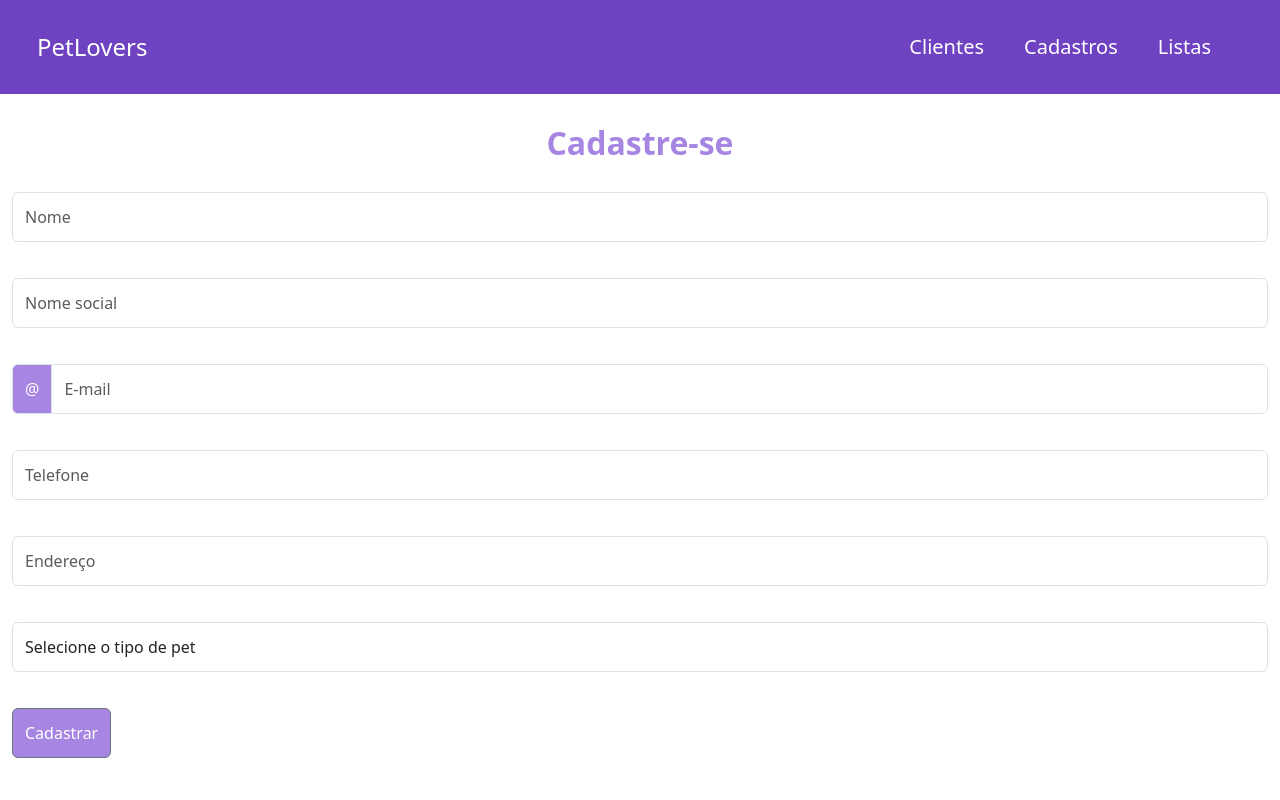
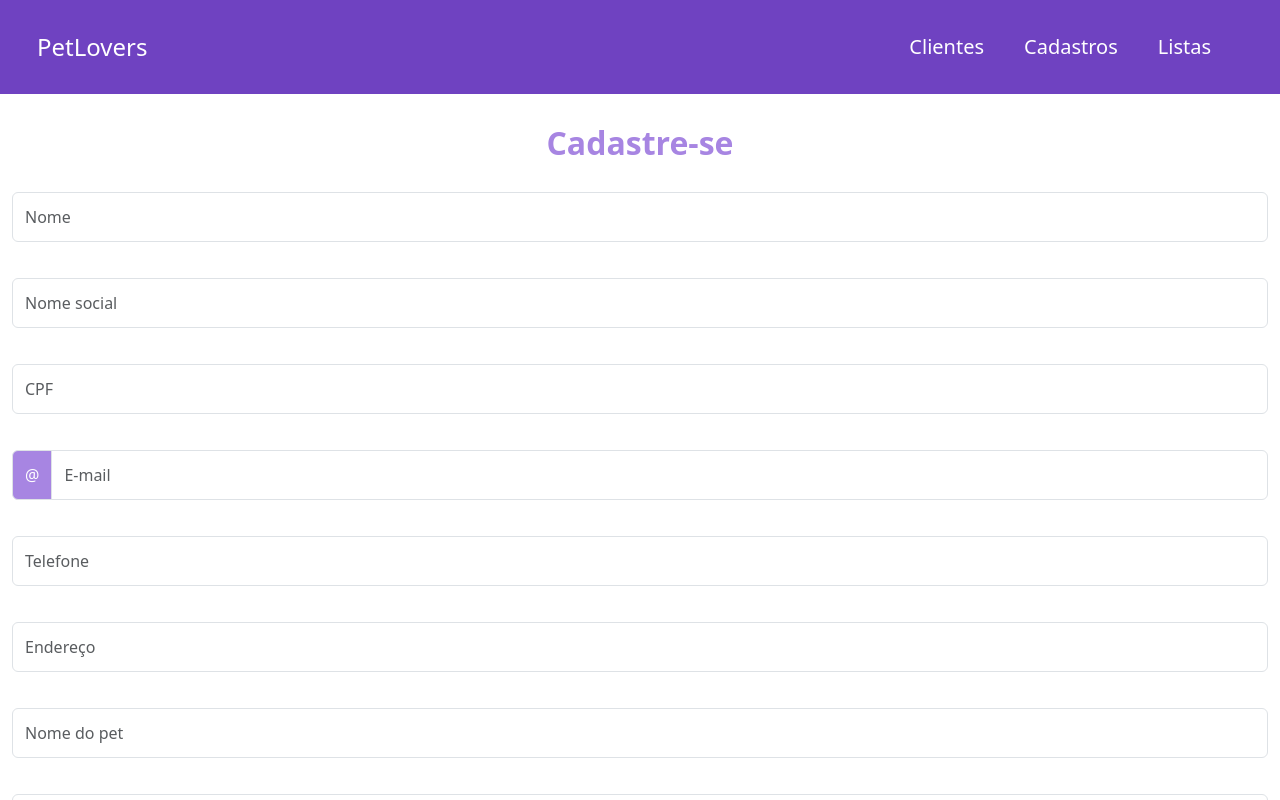
Before and after one commit to ninabtolo/PetLovers, a React (Create React App) app in the folder atvii/: page / in a window 1280 px wide. Both pictures are taken after a click on the link "Cadastros". Shown: the top 800 px of the page. Built offline with nearby package versions, Linux system fonts and the light colour scheme.

Commit message:
Update formularioCadastroCliente.tsx

```diff
--- a/atvii/src/componentes/formularioCadastroCliente.tsx
+++ b/atvii/src/componentes/formularioCadastroCliente.tsx
@@ -43,6 +43,18 @@ export default class FormularioCadastroCliente extends Component<Props> {
                             style={{ height: "50px" }}
                         />
                     </div>
+
+                    <div className="input-group mb-3" style={{ padding: "10px 0" }}>
+                        <input
+                            type="text"
+                            className="form-control"
+                            placeholder="CPF"
+                            aria-label="CPF"
+                            aria-describedby="basic-addon1"
+                            style={{ height: "50px" }}
+                        />
+                    </div>
+
                     <div className="input-group mb-3" style={{ padding: "10px 0" }}>
                         <span
                             className="input-group-text"
@@ -84,19 +96,36 @@ export default class FormularioCadastroCliente extends Component<Props> {
                     </div>
 
                     <div className="input-group mb-3" style={{ padding: "10px 0" }}>
-                        <select
+                        <input
+                            type="text"
                             className="form-control"
+                            placeholder="Nome do pet"
+                            aria-label="Nome do pet"
+                            aria-describedby="basic-addon1"
                             style={{ height: "50px" }}
-                        >
-                            <option value="">Selecione o tipo de pet</option>
-                            <option value="cachorro">Cachorro</option>
-                            <option value="gato">Gato</option>
-                            <option value="passaro">Pássaro</option>
-                            <option value="coelho">Coelho</option>
-                            <option value="chinchila">Chinchila</option>
-                            <option value="hamster">Hamster</option>
-                            <option value="iguana">Iguana</option>
-                        </select>
+                        />
+                    </div>
+
+                    <div className="input-group mb-3" style={{ padding: "10px 0" }}>
+                        <input
+                            type="text"
+                            className="form-control"
+                            placeholder="Tipo de pet"
+                            aria-label="Tipo de pet"
+                            aria-describedby="basic-addon1"
+                            style={{ height: "50px" }}
+                        />
+                    </div>
+
+                    <div className="input-group mb-3" style={{ padding: "10px 0" }}>
+                        <input
+                            type="text"
+                            className="form-control"
+                            placeholder="Raça"
+                            aria-label="Raça"
+                            aria-describedby="basic-addon1"
+                            style={{ height: "50px" }}
+                        />
                     </div>
 
                     <div className="input-group mb-3" style={{ padding: "10px 0" }}>
```
